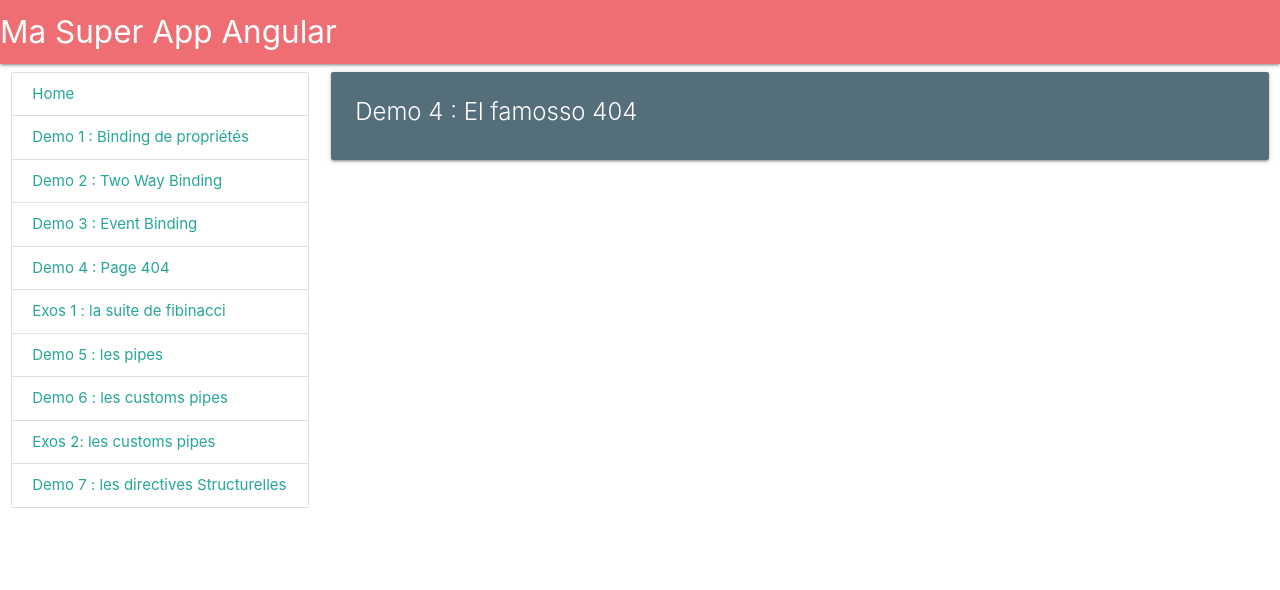
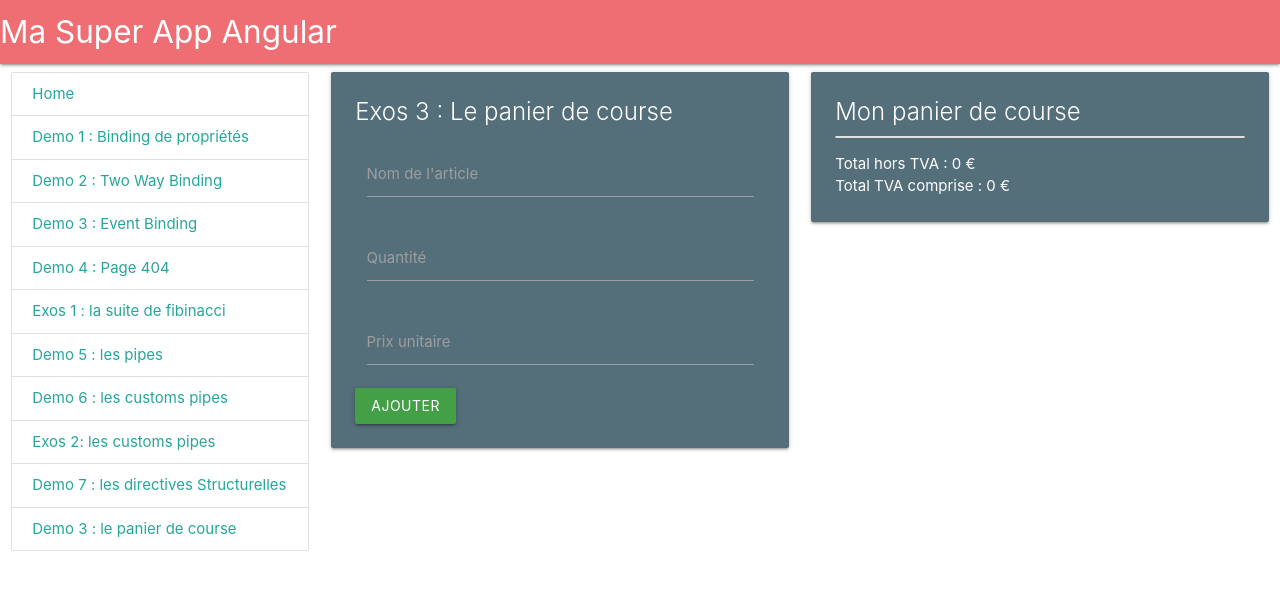
Before and after one commit to evengyl/demoBxl_angular, an Angular app: page /exos/exos3 in a window 1280 px wide. Shown: the top 590 px of the page. Built offline with nearby package versions, Linux system fonts and the light colour scheme.

Commit message:
Exos 3 resolved

```diff
--- a/src/app/app-routing.module.ts
+++ b/src/app/app-routing.module.ts
@@ -9,6 +9,7 @@ import { Demo6Component } from './components/demo/demo6/demo6.component';
 import { Demo7Component } from './components/demo/demo7/demo7.component';
 import { Exos1Component } from './components/exos/exos1/exos1.component';
 import { Exos2Component } from './components/exos/exos2/exos2.component';
+import { Exos3Component } from './components/exos/exos3/exos3.component';
 import { HomeComponent } from './components/home/home.component';
 
 const routes: Routes = [
@@ -25,7 +26,8 @@ const routes: Routes = [
 
   { path : "exos", children : [
     { path : 'exos1', component : Exos1Component},
-    { path : 'exos2', component : Exos2Component}
+    { path : 'exos2', component : Exos2Component},
+    { path : 'exos3', component : Exos3Component}
   ]},
 
   { path : "**", component : Demo4Component}
--- a/src/app/app.module.ts
+++ b/src/app/app.module.ts
@@ -19,6 +19,8 @@ import { PowPipe } from './components/demo/demo6/pow.pipe';
 import { Exos2Component } from './components/exos/exos2/exos2.component';
 import { TimeConverterPipe } from './components/exos/exos2/time-converter.pipe';
 import { Demo7Component } from './components/demo/demo7/demo7.component';
+import { Exos3Component } from './components/exos/exos3/exos3.component';
+import { CalculateTVAPipe } from './components/exos/exos3/calculate-tva.pipe';
 
 @NgModule({
   declarations: [
@@ -37,6 +39,8 @@ import { Demo7Component } from './components/demo/demo7/demo7.component';
     Exos2Component,
     TimeConverterPipe,
     Demo7Component,
+    Exos3Component,
+    CalculateTVAPipe,
   ],
   imports: [
     BrowserModule,
--- /dev/null
+++ b/src/app/components/exos/exos3/calculate-tva.pipe.ts
@@ -0,0 +1,36 @@
+import { Pipe, PipeTransform } from '@angular/core';
+import { Article } from './exos3.component';
+
+@Pipe({
+  name: 'calculateTVA',
+  pure : false //permet a angular de relancer le pipe pour chaque changement détecter sur la page
+  //attention, détruit drastiquement les performance mais actuellement c'est la meilleur solution
+  //nous aurions pus faire ses calcules dans le compo, mais c'est tellement fun les pipe :)
+})
+export class CalculateTVAPipe implements PipeTransform {
+
+  public totHtva : number = 0
+  public totTvac : number = 0
+
+  transform(value: Article[], ...args: string[]): string {
+
+
+    if(args[0] == "htva")
+    {
+      value.forEach((item) => {
+        this.totHtva += parseInt(item.qty) * parseInt(item.uPrice)
+      })
+      return `Total hors TVA : ${this.totHtva} €`;
+    }
+    else if(args[0] == "tvac")
+    {
+      value.forEach((item) => {
+        this.totTvac += parseInt(item.qty) * parseInt(item.uPrice) * 1.21
+      })
+      return `Total TVA comprise : ${this.totTvac} €`;
+    }
+
+
+  }
+
+}
--- /dev/null
+++ b/src/app/components/exos/exos3/exos3.component.html
@@ -0,0 +1,42 @@
+<div class="row">
+    <div class="col s6">
+        <div class="card blue-grey darken-1">
+            <div class="card-content white-text">
+                <span class="card-title">Exos 3 : Le panier de course</span>
+                <div class="input-field col s12">
+                    <input class="validate" id="name" [(ngModel)]="newArticle.name" type="text">
+                    <label for="name">Nom de l'article</label>
+                </div>
+
+                <div class="input-field col s12">
+                    <input class="validate" id="qty" [(ngModel)]="newArticle.qty" type="number">
+                    <label for="qty">Quantité</label>
+                </div>
+
+                <div class="input-field col s12">
+                    <input class="validate" id="uPrice" [(ngModel)]="newArticle.uPrice" type="text">
+                    <label for="uPrice">Prix unitaire</label>
+                </div>
+                <br>
+                <button (click)="add()" class="btn waves-effect green darken-1">Ajouter</button>
+            </div>
+        </div>
+    </div>
+
+    <div class="col s6">
+        <div class="card blue-grey darken-1">
+            <div class="card-content white-text">
+                <span class="card-title">Mon panier de course</span>
+                <ul class="collection with-header black-text">
+                    <li *ngFor="let item of listArticle" class="collection-item black-text">
+                        <p>{{item.name}} x {{item.qty}} à {{item.uPrice}} € HTVA/p</p>
+                        <button (click)="deleteA(item)" class='btn waves-effect red darken-1'>Supprimer</button>
+                    </li>
+                </ul>
+                <p>{{ listArticle | calculateTVA : "htva"}}</p>
+                <p>{{ listArticle | calculateTVA : "tvac"}}</p>
+
+            </div>
+        </div>
+    </div>
+</div>
--- /dev/null
+++ b/src/app/components/exos/exos3/exos3.component.ts
@@ -0,0 +1,36 @@
+import { Component, OnInit } from '@angular/core';
+
+@Component({
+  selector: 'app-exos3',
+  templateUrl: './exos3.component.html'
+})
+export class Exos3Component implements OnInit {
+
+  public newArticle : Article = new Article
+  public listArticle : Article[] = []
+
+  constructor() { }
+
+  ngOnInit(): void {
+  }
+
+  add()
+  {
+    this.listArticle.push({...this.newArticle})//on dosi créer une copie car on travail par référence sur un object !
+  }
+
+  deleteA(data : any)
+  {
+    let index = this.listArticle.findIndex(item =>  item.name == data.name)
+    this.listArticle.splice(index,1)
+
+  }
+
+}
+
+export class Article
+{
+  public name : string
+  public qty : string
+  public uPrice : string
+}
--- a/src/app/components/navbar/navbar.component.html
+++ b/src/app/components/navbar/navbar.component.html
@@ -9,4 +9,5 @@
   <a routerLink="demo/demo6" class="collection-item">Demo 6 : les customs pipes</a>
   <a routerLink="exos/exos2" class="collection-item">Exos 2: les customs pipes</a>
   <a routerLink="demo/demo7" class="collection-item">Demo 7 : les directives Structurelles</a>
+  <a routerLink="exos/exos3" class="collection-item">Demo 3 : le panier de course</a>
 </div>
```
